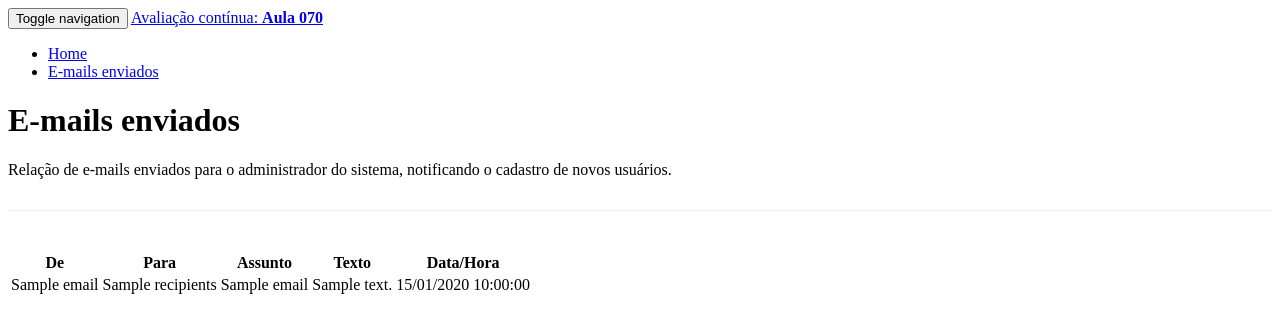
After one commit to th4go/PTBPSWS-PT3035999, a Flask app: template templates/emails.html in a window 1280 px wide. The commit adds this page. Shown: the top 333 px of the page. Run offline with Flask 3, Linux system fonts and the light colour scheme; the template is opened without the code that fills it: most values are stand-ins (such as "Sample title", 1, 10 or a date in 2020); some libraries are stand-ins or nearby versions.

Commit message:
Semana 11.B E-mail

```diff
--- a/templates/base.html
+++ b/templates/base.html
@@ -17,6 +17,7 @@
         <div class="navbar-collapse collapse">
             <ul class="nav navbar-nav">
                 <li><a href="/">Home</a></li>
+                <li><a href="/emailsEnviados">E-mails enviados</a></li>
             </ul>
         </div>
     </div>
--- /dev/null
+++ b/templates/emails.html
@@ -0,0 +1,34 @@
+{% extends "base.html" %}
+
+{% block page_content %}
+<div class="page-header" style="border-bottom: 1px solid #eee; margin-top: 20px; padding-bottom: 15px;">
+    <h1>E-mails enviados</h1>
+    <p>Relação de e-mails enviados para o administrador do sistema, notificando o cadastro de novos usuários.</p>
+</div>
+
+<div style="margin-top: 40px;">
+    <table class="table table-striped table-hover">
+        <thead>
+            <tr>
+                <th>De</th>
+                <th>Para</th>
+                <th>Assunto</th>
+                <th>Texto</th>
+                <th>Data/Hora</th>
+            </tr>
+        </thead>
+        <tbody>
+            {% for email in emails %}
+            <tr>
+                <td>{{ email.sender_name }}</td>
+                <!-- O CSS 'white-space: pre-wrap' respeita as quebras de linha da formatação da string -->
+                <td style="white-space: pre-wrap;">{{ email.recipients }}</td>
+                <td>{{ email.subject }}</td>
+                <td>{{ email.body }}</td>
+                <td>{{ email.timestamp.strftime('%d/%m/%Y %H:%M:%S') }}</td>
+            </tr>
+            {% endfor %}
+        </tbody>
+    </table>
+</div>
+{% endblock %}
```
Also changed, not shown: hello.py (+30 -4 lines).
